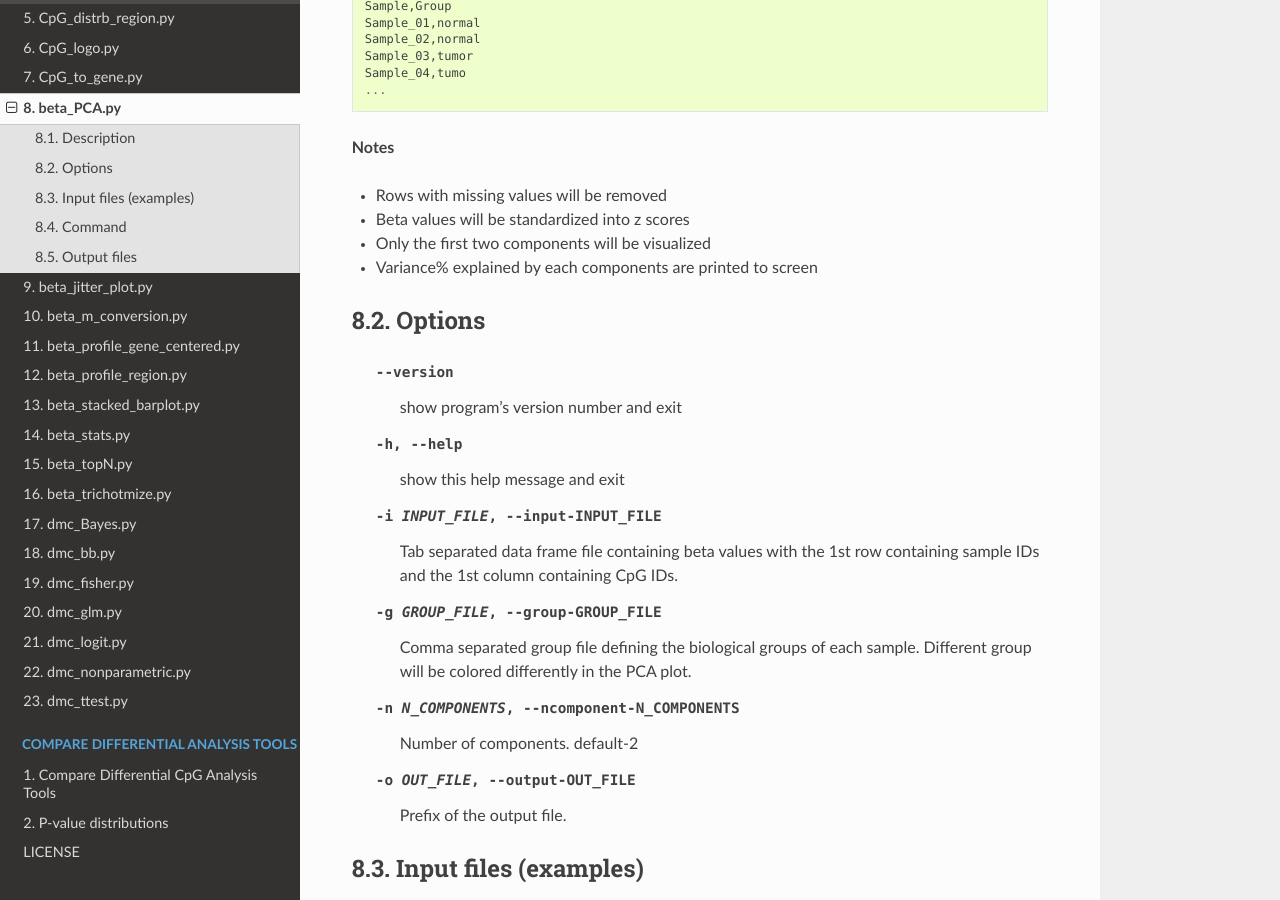
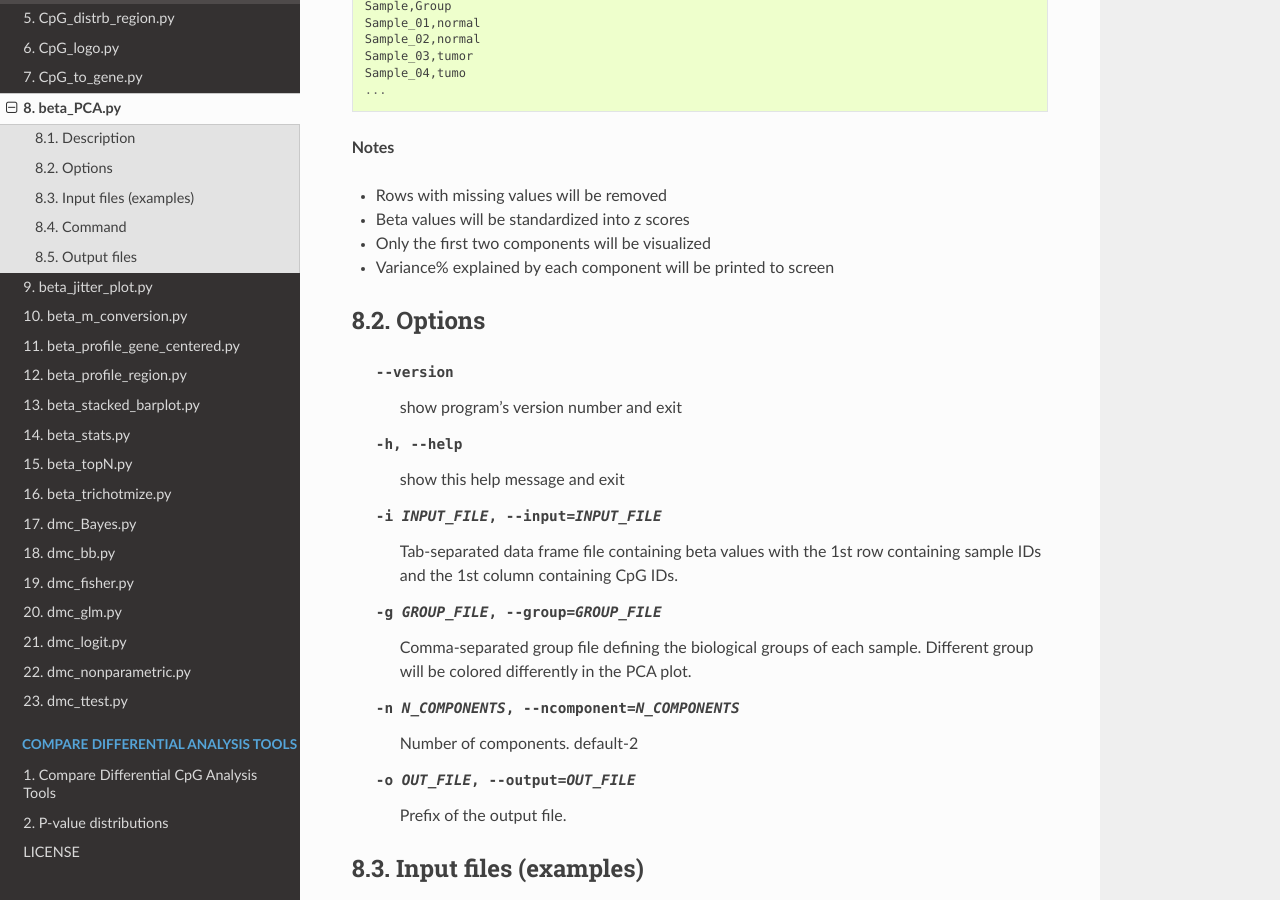
Before and after one commit to liguowang/cpgtools, a Sphinx documentation site: the page built from docs/source/demo/beta_PCA.rst, in a window 1280 px wide and 900 px high, scrolled down 509 px. Built offline with Sphinx 7.4.7 and the Read the Docs theme 2.0.0, drawn with Linux system fonts in a browser that asks for light colours.

Commit message:
Update beta_PCA.rst
fix typos

```diff
--- a/docs/source/demo/beta_PCA.rst
+++ b/docs/source/demo/beta_PCA.rst
@@ -31,24 +31,24 @@ for samples.
 - Rows with missing values will be removed
 - Beta values will be standardized into z scores
 - Only the first two components will be visualized
-- Variance% explained by each components are printed to screen
+- Variance% explained by each component will be printed to screen
 
 Options
 --------
 
   --version             show program's version number and exit
   -h, --help            show this help message and exit
-  -i INPUT_FILE, --input-INPUT_FILE
-                        Tab separated data frame file containing beta values
+  -i INPUT_FILE, --input=INPUT_FILE
+                        Tab-separated data frame file containing beta values
                         with the 1st row containing sample IDs and the 1st
                         column containing CpG IDs.
-  -g GROUP_FILE, --group-GROUP_FILE
-                        Comma separated group file defining the biological
+  -g GROUP_FILE, --group=GROUP_FILE
+                        Comma-separated group file defining the biological
                         groups of each sample. Different group will be colored
                         differently in the PCA plot.
-  -n N_COMPONENTS, --ncomponent-N_COMPONENTS
+  -n N_COMPONENTS, --ncomponent=N_COMPONENTS
                         Number of components. default-2
-  -o OUT_FILE, --output-OUT_FILE
+  -o OUT_FILE, --output=OUT_FILE
                         Prefix of the output file.
 
 Input files (examples)
```
